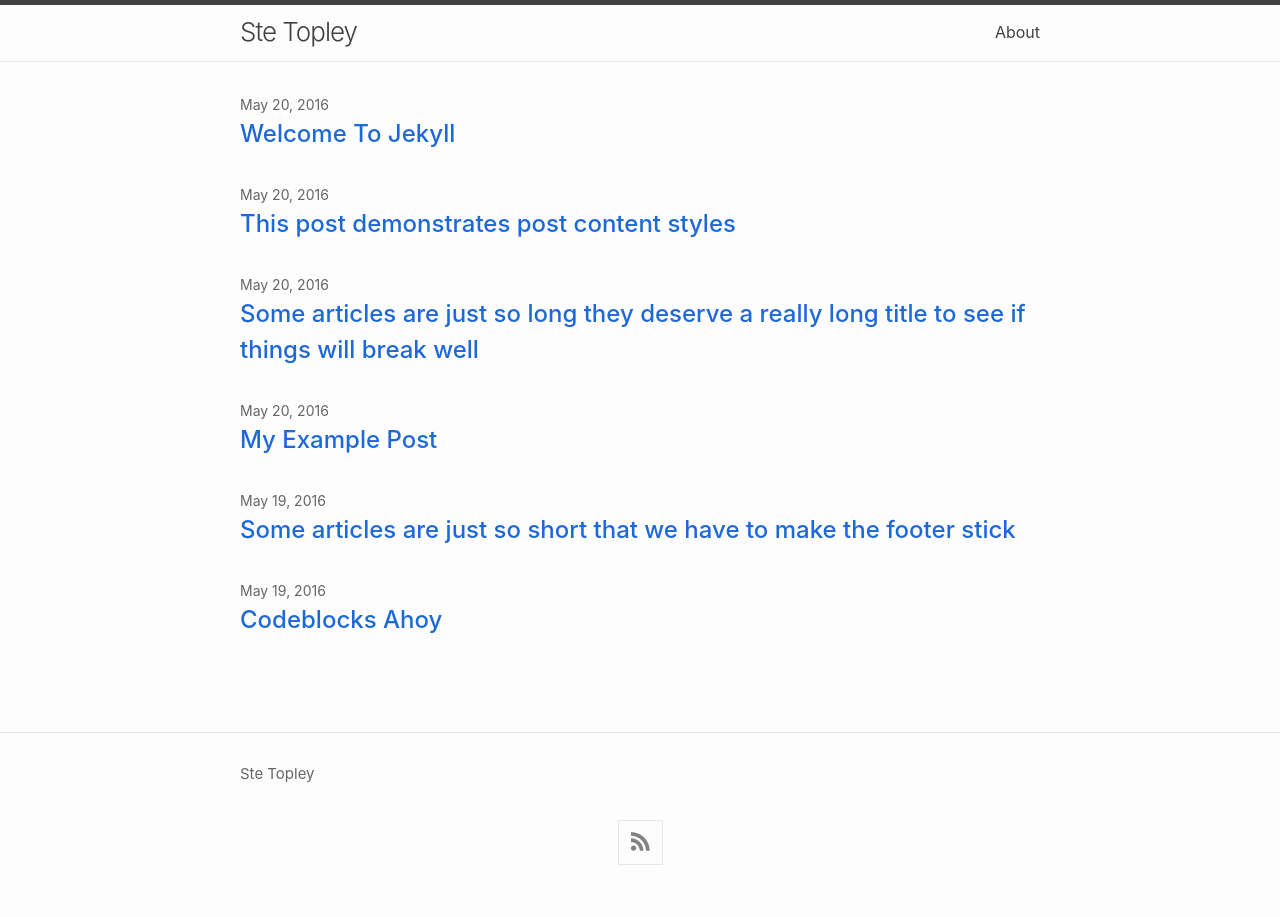
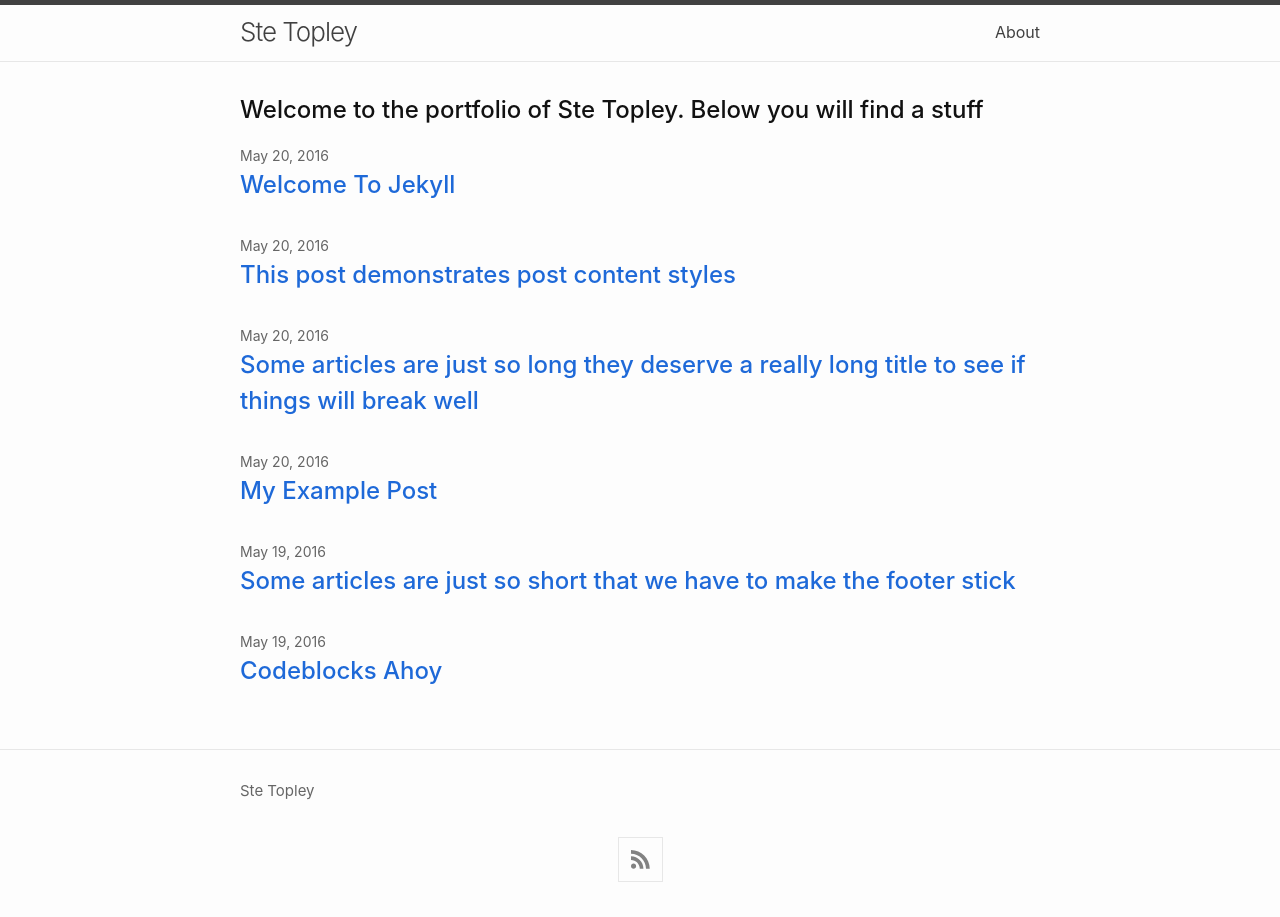
Before and after one commit to SteTop82/SteTop-portfolio-, a Jekyll site: the page built from index.md, in a window 1280 px wide. Built offline with Jekyll 4.4.1, drawn with Linux system fonts in a browser that asks for light colours; nearby versions of some CDN libraries.

Commit message:
Update base.html

```diff
--- a/_layouts/base.html
+++ b/_layouts/base.html
@@ -9,6 +9,7 @@
 
     <main class="page-content" aria-label="Content">
       <div class="wrapper">
+        <h2>Welcome to the portfolio of Ste Topley. Below you will find a stuff</h2>
         {{ content }}
       </div>
     </main>
```
